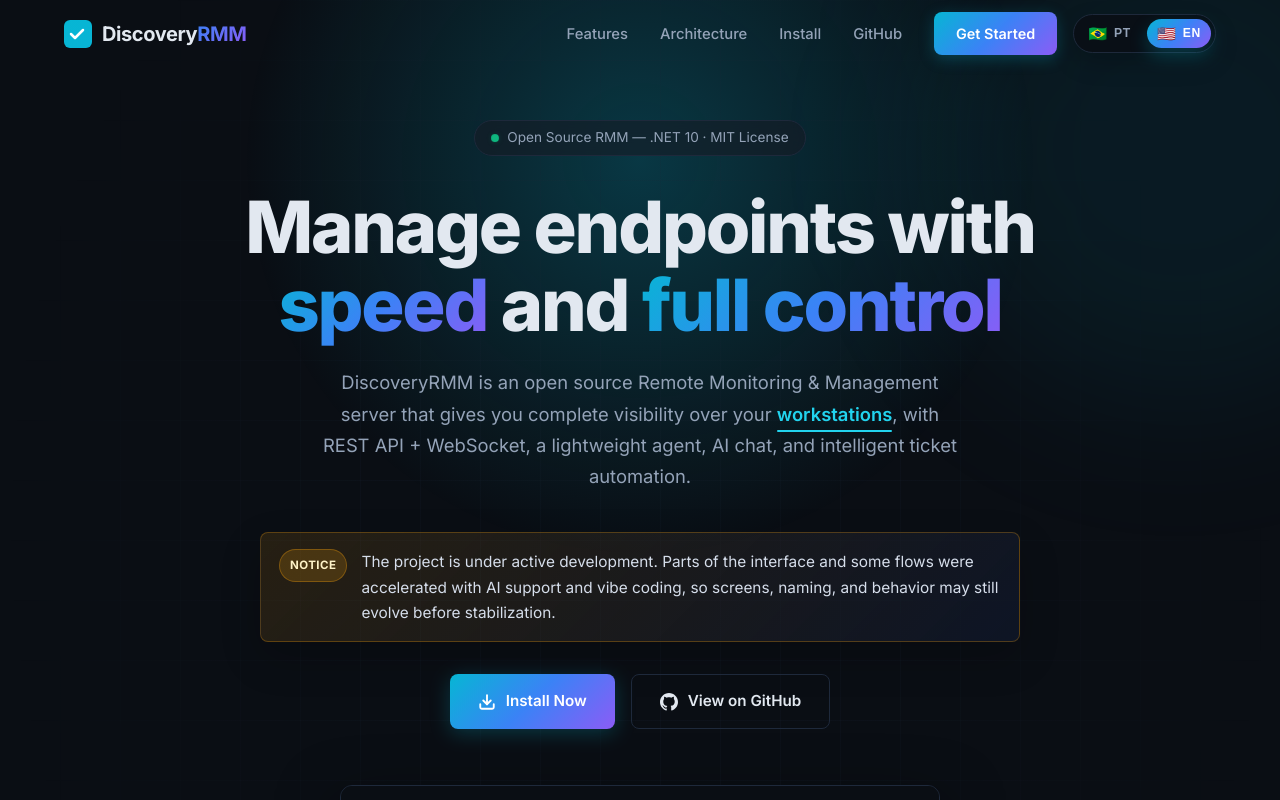
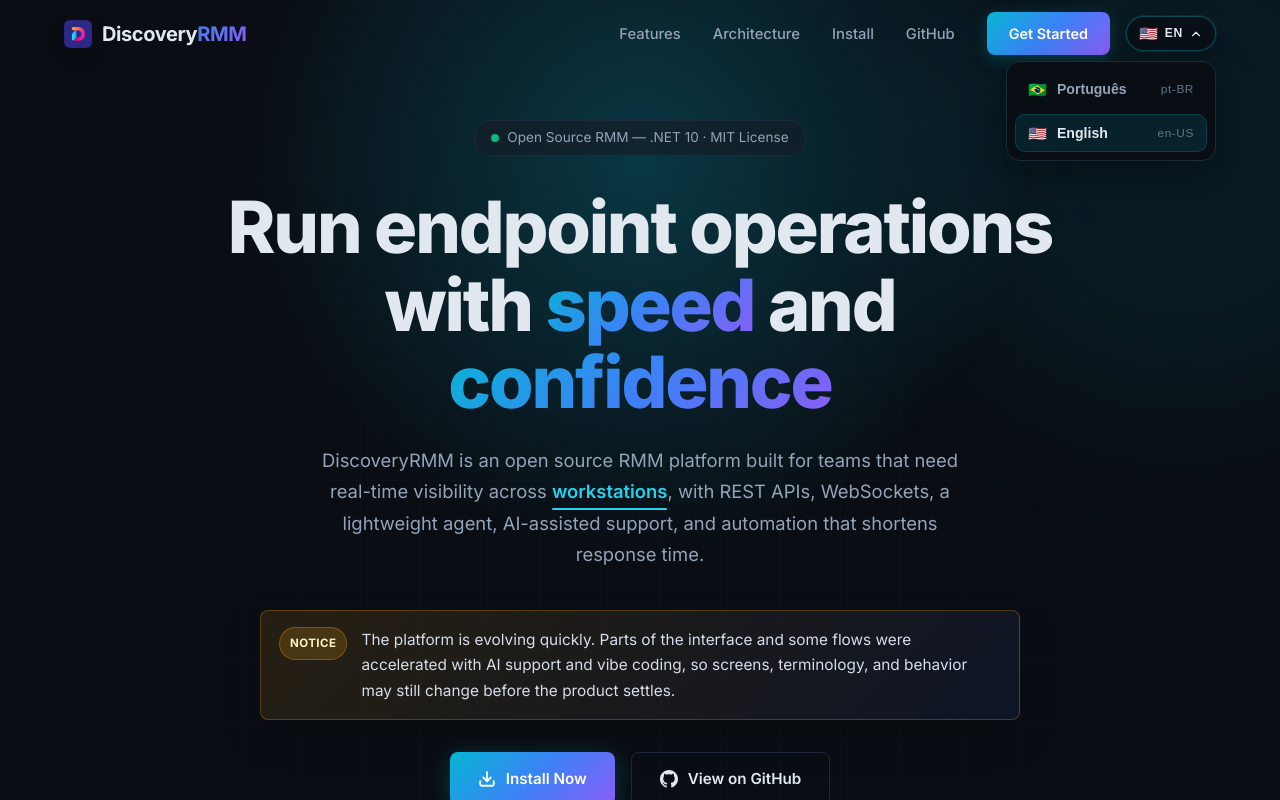
Before and after one commit to pedrostefanogv/DiscoveryRMM, a React (Vite) app: page / in a window 1280 px wide. Both pictures are taken after a click on the button "Select language". Shown: the top 800 px of the page. Built offline with nearby package versions, Linux system fonts and the light colour scheme.

Commit message:
Add favicon-32x32.png to the public directory

```diff
--- a/index.html
+++ b/index.html
@@ -3,8 +3,8 @@
 <head>
   <meta charset="UTF-8" />
   <meta name="viewport" content="width=device-width, initial-scale=1.0" />
-  <link rel="icon" type="image/png" href="/appicon.png" />
-  <link rel="apple-touch-icon" href="/appicon.png" />
+  <link rel="icon" type="image/png" sizes="32x32" href="/favicon-32x32.png" />
+  <link rel="apple-touch-icon" sizes="180x180" href="/apple-touch-icon.png" />
   <title>DiscoveryRMM</title>
   <style>
     body {
--- a/src/components/Navbar/Navbar.css
+++ b/src/components/Navbar/Navbar.css
@@ -40,6 +40,15 @@
   align-items: center;
 }
 
+.navbar__logo-image {
+  display: block;
+  width: 28px;
+  height: 28px;
+  border-radius: 6px;
+  object-fit: cover;
+  box-shadow: 0 8px 18px rgba(0, 0, 0, 0.22);
+}
+
 .navbar__logo-text {
   font-size: 1.25rem;
   font-weight: 700;
@@ -68,42 +77,37 @@
   list-style: none;
 }
 
-.navbar__language-switcher {
-  display: flex;
-  align-items: center;
-  gap: 6px;
-  padding: 4px;
-  background: rgba(10, 14, 20, 0.78);
-  border: 1px solid var(--border-color);
-  border-radius: 999px;
-  box-shadow: 0 10px 24px rgba(0, 0, 0, 0.2);
+.navbar__language-menu {
+  position: relative;
+  z-index: 1002;
 }
 
-.navbar__language-btn {
+.navbar__language-trigger {
   display: inline-flex;
   align-items: center;
   gap: 6px;
-  border: none;
-  background: transparent;
+  border: 1px solid var(--border-color);
+  background: rgba(10, 14, 20, 0.78);
   color: var(--text-secondary);
   cursor: pointer;
-  padding: 7px 10px;
+  padding: 9px 12px;
   border-radius: 999px;
   transition: all var(--transition);
   font-size: 0.76rem;
   font-weight: 700;
   letter-spacing: 0.06em;
+  box-shadow: 0 10px 24px rgba(0, 0, 0, 0.2);
 }
 
-.navbar__language-btn:hover {
+.navbar__language-trigger:hover {
   color: var(--text-primary);
   background: rgba(255, 255, 255, 0.04);
 }
 
-.navbar__language-btn--active {
-  background: var(--accent-gradient);
-  color: #fff;
-  box-shadow: 0 8px 18px var(--accent-glow);
+.navbar__language-menu--open .navbar__language-trigger {
+  color: var(--text-primary);
+  border-color: rgba(6, 182, 212, 0.35);
+  box-shadow: 0 10px 24px rgba(0, 0, 0, 0.24), 0 0 0 1px rgba(6, 182, 212, 0.15);
 }
 
 .navbar__language-flag {
@@ -113,6 +117,80 @@
 
 .navbar__language-code {
   line-height: 1;
+}
+
+.navbar__language-caret {
+  color: var(--text-muted);
+  transition: transform var(--transition), color var(--transition);
+}
+
+.navbar__language-menu--open .navbar__language-caret {
+  transform: rotate(180deg);
+  color: var(--text-primary);
+}
+
+.navbar__language-dropdown {
+  position: absolute;
+  top: calc(100% + 10px);
+  right: 0;
+  min-width: 210px;
+  padding: 8px;
+  display: grid;
+  gap: 6px;
+  background: rgba(10, 14, 20, 0.96);
+  border: 1px solid var(--border-color);
+  border-radius: 14px;
+  box-shadow: 0 16px 40px rgba(0, 0, 0, 0.35);
+  opacity: 0;
+  visibility: hidden;
+  pointer-events: none;
+  transform: translateY(-6px);
+  transition: opacity var(--transition), transform var(--transition), visibility var(--transition);
+}
+
+.navbar__language-menu--open .navbar__language-dropdown {
+  opacity: 1;
+  visibility: visible;
+  pointer-events: auto;
+  transform: translateY(0);
+}
+
+.navbar__language-option {
+  display: grid;
+  grid-template-columns: auto 1fr auto;
+  align-items: center;
+  gap: 10px;
+  width: 100%;
+  border: 1px solid transparent;
+  background: transparent;
+  color: var(--text-secondary);
+  border-radius: 10px;
+  padding: 10px 12px;
+  cursor: pointer;
+  transition: all var(--transition);
+  text-align: left;
+}
+
+.navbar__language-option:hover {
+  background: rgba(255, 255, 255, 0.04);
+  color: var(--text-primary);
+}
+
+.navbar__language-option--active {
+  background: rgba(6, 182, 212, 0.12);
+  border-color: rgba(6, 182, 212, 0.2);
+  color: var(--text-primary);
+}
+
+.navbar__language-option-label {
+  font-size: 0.88rem;
+  font-weight: 600;
+}
+
+.navbar__language-option-code {
+  font-size: 0.74rem;
+  letter-spacing: 0.05em;
+  color: var(--text-muted);
 }
 
 .navbar__link {
@@ -216,12 +294,13 @@
     box-shadow: -10px 0 40px rgba(0, 0, 0, 0.5);
   }
 
-  .navbar__language-switcher {
-    padding: 3px;
+  .navbar__language-trigger {
+    padding: 9px 10px;
   }
 
-  .navbar__language-btn {
-    padding: 7px 8px;
+  .navbar__language-dropdown {
+    right: 0;
+    min-width: 190px;
   }
 
   .navbar__links--open {
--- a/src/components/Navbar/Navbar.tsx
+++ b/src/components/Navbar/Navbar.tsx
@@ -1,12 +1,15 @@
 
-import React, { useState, useEffect } from 'react';
+import React, { useEffect, useRef, useState } from 'react';
 import './Navbar.css';
 import { useI18n } from '../../i18n';
 
 function Navbar() {
   const [scrolled, setScrolled] = useState(false);
   const [mobileOpen, setMobileOpen] = useState(false);
+  const [languageMenuOpen, setLanguageMenuOpen] = useState(false);
   const { language, setLanguage, text, languageOptions } = useI18n();
+  const languageMenuRef = useRef<HTMLDivElement | null>(null);
+  const activeLanguageOption = languageOptions.find((option) => option.code === language) ?? languageOptions[0];
 
   useEffect(() => {
     const handleScroll = () => setScrolled(window.scrollY > 20);
@@ -14,21 +17,38 @@
     return () => window.removeEventListener('scroll', handleScroll);
   }, []);
 
+  useEffect(() => {
+    if (!languageMenuOpen) {
+      return undefined;
+    }
+
+    const handlePointerDown = (event: MouseEvent) => {
+      if (languageMenuRef.current && !languageMenuRef.current.contains(event.target as Node)) {
+        setLanguageMenuOpen(false);
+      }
+    };
+
+    const handleKeyDown = (event: KeyboardEvent) => {
+      if (event.key === 'Escape') {
+        setLanguageMenuOpen(false);
+      }
+    };
+
+    document.addEventListener('mousedown', handlePointerDown);
+    document.addEventListener('keydown', handleKeyDown);
+
+    return () => {
+      document.removeEventListener('mousedown', handlePointerDown);
+      document.removeEventListener('keydown', handleKeyDown);
+    };
+  }, [languageMenuOpen]);
+
   return (
     <nav className={`navbar${scrolled ? ' navbar--scrolled' : ''}`}>
       <div className="navbar__inner">
         <a href="#" className="navbar__logo">
           <span className="navbar__logo-icon">
-            <svg width="28" height="28" viewBox="0 0 28 28" fill="none">
-              <rect width="28" height="28" rx="6" fill="url(#logoGrad)" />
-              <path d="M7 14l4 4 8-8" stroke="#fff" strokeWidth="2.5" strokeLinecap="round" strokeLinejoin="round"/>
-              <defs>
-                <linearGradient id="logoGrad" x1="0" y1="0" x2="28" y2="28">
-                  <stop stopColor="#06b6d4"/>
-                  <stop offset="1" stopColor="#3b82f6"/>
-                </linearGradient>
-              </defs>
-            </svg>
+            <img src="/favicon-32x32.png" alt="DiscoveryRMM" className="navbar__logo-image" />
           </span>
           <span className="navbar__logo-text">
             Discovery<span className="navbar__logo-accent">RMM</span>
@@ -43,39 +63,74 @@
                   href={link.href}
                   className="navbar__link"
                   {...('external' in link && link.external ? { target: '_blank', rel: 'noopener noreferrer' } : {})}
-                  onClick={() => setMobileOpen(false)}
+                  onClick={() => {
+                    setMobileOpen(false);
+                    setLanguageMenuOpen(false);
+                  }}
                 >
                   {link.label}
                 </a>
               </li>
             ))}
             <li>
-              <a href="#cta" className="navbar__cta-btn" onClick={() => setMobileOpen(false)}>
+              <a
+                href="#cta"
+                className="navbar__cta-btn"
+                onClick={() => {
+                  setMobileOpen(false);
+                  setLanguageMenuOpen(false);
+                }}
+              >
                 {text.navbar.cta}
               </a>
             </li>
           </ul>
 
-          <div className="navbar__language-switcher" role="group" aria-label={text.navbar.languageSwitcherLabel}>
+          <div className={`navbar__language-menu${languageMenuOpen ? ' navbar__language-menu--open' : ''}`} ref={languageMenuRef}>
+            <button
+              type="button"
+              className="navbar__language-trigger"
+              onClick={() => setLanguageMenuOpen((current) => !current)}
+              aria-haspopup="menu"
+              aria-expanded={languageMenuOpen}
+              aria-label={text.navbar.languageSwitcherLabel}
+              title={activeLanguageOption.label}
+            >
+              <span className="navbar__language-flag" aria-hidden="true">{activeLanguageOption.flag}</span>
+              <span className="navbar__language-code">{activeLanguageOption.code.slice(0, 2).toUpperCase()}</span>
+              <svg className="navbar__language-caret" width="14" height="14" viewBox="0 0 24 24" fill="none" stroke="currentColor" strokeWidth="2" strokeLinecap="round" strokeLinejoin="round" aria-hidden="true">
+                <polyline points="6 9 12 15 18 9" />
+              </svg>
+            </button>
+
+            <div className="navbar__language-dropdown" role="menu" aria-label={text.navbar.languageSwitcherLabel}>
               {languageOptions.map((option) => (
                 <button
                   key={option.code}
                   type="button"
-                className={`navbar__language-btn${language === option.code ? ' navbar__language-btn--active' : ''}`}
-                onClick={() => setLanguage(option.code)}
-                aria-pressed={language === option.code}
+                  className={`navbar__language-option${language === option.code ? ' navbar__language-option--active' : ''}`}
+                  onClick={() => {
+                    setLanguage(option.code);
+                    setLanguageMenuOpen(false);
+                  }}
+                  role="menuitemradio"
+                  aria-checked={language === option.code}
                   aria-label={`${text.navbar.languageOptionLabel} ${option.label}`}
-                title={option.label}
                 >
                   <span className="navbar__language-flag" aria-hidden="true">{option.flag}</span>
-                <span className="navbar__language-code">{option.code.slice(0, 2).toUpperCase()}</span>
+                  <span className="navbar__language-option-label">{option.label}</span>
+                  <span className="navbar__language-option-code">{option.code}</span>
                 </button>
               ))}
+            </div>
           </div>
 
           <button
             className={`navbar__hamburger${mobileOpen ? ' navbar__hamburger--open' : ''}`}
-            onClick={() => setMobileOpen(!mobileOpen)}
+            onClick={() => {
+              setMobileOpen(!mobileOpen);
+              setLanguageMenuOpen(false);
+            }}
             aria-label={mobileOpen ? text.navbar.closeMenuLabel : text.navbar.openMenuLabel}
           >
             <span />
--- a/src/i18n.tsx
+++ b/src/i18n.tsx
@@ -272,15 +272,15 @@
     hero: {
       rotatingItems: ['Windows', 'Linux', 'servers', 'workstations'],
       badge: 'Open Source RMM — .NET 10 · MIT License',
-      titlePrefix: 'Manage endpoints with',
+      titlePrefix: 'Run endpoint operations with',
       titleAccentPrimary: 'speed',
       titleMiddle: 'and',
-      titleAccentSecondary: 'full control',
-      subtitlePrefix: 'DiscoveryRMM is an open source Remote Monitoring & Management server that gives you complete visibility over your',
-      subtitleSuffix: ', with REST API + WebSocket, a lightweight agent, AI chat, and intelligent ticket automation.',
+      titleAccentSecondary: 'confidence',
+      subtitlePrefix: 'DiscoveryRMM is an open source RMM platform built for teams that need real-time visibility across',
+      subtitleSuffix: ', with REST APIs, WebSockets, a lightweight agent, AI-assisted support, and automation that shortens response time.',
       noticeAriaLabel: 'Project status notice',
       noticeBadge: 'Notice',
-      noticeText: 'The project is under active development. Parts of the interface and some flows were accelerated with AI support and vibe coding, so screens, naming, and behavior may still evolve before stabilization.',
+      noticeText: 'The platform is evolving quickly. Parts of the interface and some flows were accelerated with AI support and vibe coding, so screens, terminology, and behavior may still change before the product settles.',
       primaryCta: 'Install Now',
       secondaryCta: 'View on GitHub',
       terminalTitle: 'DiscoveryRMM — Linux Bootstrap',
@@ -303,47 +303,47 @@
       label: 'Features',
       titlePrefix: 'A',
       titleAccent: 'complete',
-      titleSuffix: 'platform for your operation',
-      description: 'From inventory to smart automation, DiscoveryRMM delivers 12+ integrated modules for IT teams that expect full control.',
+      titleSuffix: 'platform for modern IT operations',
+      description: 'From inventory and remote actions to AI-assisted support, DiscoveryRMM bundles 12+ integrated capabilities for MSPs and internal IT teams.',
       items: [
         {
           title: 'Robust Authentication',
-          description: 'JWT + API Keys + MFA with TOTP and FIDO2 support. Argon2 password hashing. Rate limiting on critical endpoints.',
+          description: 'JWT, API keys, and MFA with TOTP/FIDO2 support protect privileged access. Argon2 hashing and rate limits harden sensitive endpoints.',
           badge: '🧪 Pre-stable',
         },
         {
           title: 'Full Inventory',
-          description: 'Automatic hardware, software, and network collection on every endpoint. Detailed reports with asset audit trails.',
+          description: 'Continuously collect hardware, software, and network data from every endpoint. Turn raw telemetry into auditable asset visibility.',
           badge: '🧪 Pre-stable',
         },
         {
           title: 'AI-Powered Support',
-          description: 'AI acts as the first support layer, triages incoming requests, suggests responses, and forwards tickets with more context to the team.',
+          description: 'Use AI as a front-line assistant to classify requests, draft replies, and route tickets with better context for technicians.',
           badge: '🧪 Pre-stable',
         },
         {
           title: 'Auto Tickets',
-          description: 'Automatic ticket generation engine based on events and thresholds. Trigger scripts and notifications without manual intervention.',
+          description: 'Generate tickets automatically from events and thresholds. Trigger scripts and notifications before issues become outages.',
           badge: '🧪 Pre-stable',
         },
         {
           title: 'Remote Access',
-          description: 'Integrated MeshCentral for remote endpoint control. Remote debugging, interactive terminal, and file transfer.',
+          description: 'Launch remote sessions through MeshCentral with interactive terminal access, debugging, and file transfer in one workflow.',
           badge: '🧪 Pre-stable',
         },
         {
           title: 'P2P Distribution',
-          description: 'Agents distribute files and artifacts among themselves to accelerate installs, reduce centralized server load, and save bandwidth during deployments and updates.',
+          description: 'Reduce server bottlenecks by letting agents relay packages and artifacts across the fleet during deployments and updates.',
           badge: '🧪 Pre-stable',
         },
         {
           title: 'OpenTelemetry',
-          description: 'Distributed tracing and metrics with OpenTelemetry. Visualize latency, throughput, and the health of each system component.',
+          description: 'Track latency, throughput, and health signals across the stack with distributed traces and metrics.',
           badge: '🧪 Pre-stable',
         },
         {
           title: 'App Store + Updates',
-          description: 'App catalog with automated deployment. Self-update for server and agents with beta, LTS, and release channels.',
+          description: 'Publish curated apps, automate rollouts, and manage server and agent updates across release, beta, and LTS channels.',
           badge: '🧪 Pre-stable',
         },
       ],
@@ -352,21 +352,21 @@
       label: 'Architecture',
       titlePrefix: 'Three layers,',
       titleAccent: 'total ownership',
-      description: 'DiscoveryRMM follows a clean architecture with clear separation of concerns, ensuring horizontal scalability and security at every layer.',
+      description: 'DiscoveryRMM uses a clean, layered architecture that keeps agents, control plane, and infrastructure responsibilities clearly separated for safer scaling.',
       components: [
         {
           name: 'Discovery Agent',
-          description: 'A lightweight agent installed on Windows endpoints. It collects hardware/software inventory, runs remote PowerShell/CMD scripts, and keeps a continuous heartbeat with the server through NATS (SignalR fallback). Built-in auto-update included.',
+          description: 'A lightweight agent for Windows endpoints. It collects hardware and software inventory, runs remote PowerShell/CMD scripts, and maintains a continuous heartbeat with the server through NATS with SignalR fallback. Built-in auto-update is included.',
           tech: ['Go', 'NATS', 'SignalR', 'PowerShell'],
         },
         {
           name: 'DiscoveryRMM Server',
-          description: 'Backend built with .NET 10 / ASP.NET Core. It exposes a REST API documented through Scalar, a SignalR Hub for real-time communication, NATS integration for messaging, AI chat (OpenAI/Ollama + pgvector), and an auto-ticket engine.',
+          description: 'A .NET 10 / ASP.NET Core backend that exposes a REST API through Scalar, a SignalR hub for real-time communication, NATS integration for messaging, AI chat with OpenAI or Ollama plus pgvector, and an automated ticket engine.',
           tech: ['.NET 10', 'ASP.NET Core', 'SignalR', 'Scalar'],
         },
         {
           name: 'Infrastructure',
-          description: 'PostgreSQL 15+ with pgvector for AI embeddings. NATS 2.x with JetStream for asynchronous messaging. Redis for cache. Local storage, MinIO, or S3-compatible backends. OpenTelemetry for full observability.',
+          description: 'PostgreSQL 15+ with pgvector powers AI embeddings. NATS 2.x with JetStream handles asynchronous messaging. Redis accelerates cache access, while local storage, MinIO, or S3-compatible backends cover assets and OpenTelemetry completes observability.',
           tech: ['PostgreSQL', 'Redis', 'NATS', 'MinIO/S3'],
         },
       ],
@@ -402,9 +402,9 @@
       titlePrefix: 'From clone to first',
       titleAccent: 'deploy',
       titleSuffix: 'in minutes',
-      description: 'Follow the steps below to get the DiscoveryRMM server running locally. For Linux production environments, use the quick-install bootstrap script.',
+      description: 'Follow the steps below to run DiscoveryRMM locally. For Linux production rollouts, use the bootstrap script to provision the stack faster.',
       bootstrapTitle: 'Linux One-Liner',
-      bootstrapDescription: 'Complete production installation with a single command. The script clones the repository and runs the whole process automatically.',
+      bootstrapDescription: 'Provision a production-ready Linux installation with a single command. The bootstrap script clones the repository and orchestrates the full setup for you.',
       terminalLabel: 'Linux · Bash',
       command: LINUX_BOOTSTRAP_COMMAND,
       copyLabel: 'Copy command',
@@ -430,27 +430,27 @@
       label: 'Workflow',
       titlePrefix: 'Simple, fast, and',
       titleAccent: 'powerful',
-      description: 'In just four steps, your infrastructure becomes fully monitored and under control, with AI built in.',
+      description: 'Four steps take you from deployment to observability, remote action, and automated support workflows.',
       steps: [
         {
           step: '01',
           title: 'Agent Deployment',
-          description: 'Install the .exe agent on Windows endpoints in seconds. Compatible with Windows 10/11 and Windows Server. Mutual authentication with the server through JWT + API Key.',
+          description: 'Install the .exe agent on Windows endpoints in seconds. It supports Windows 10, Windows 11, and Windows Server, with mutual authentication through JWT and API keys.',
         },
         {
           step: '02',
           title: 'Secure NATS Connection',
-          description: 'The agent connects to the server through NATS 2.x with JetStream. Automatic fallback to SignalR WebSocket. Authentication with auth callout and dedicated credentials.',
+          description: 'The agent connects through NATS 2.x with JetStream and automatically falls back to SignalR WebSocket when needed. Auth callout and dedicated credentials keep transport access controlled.',
         },
         {
           step: '03',
           title: 'Collection & Monitoring',
-          description: 'Complete hardware inventory (CPU, RAM, disk, network), installed software, and system metrics are collected and streamed in real time to power dashboards.',
+          description: 'Hardware inventory, installed software, and live system metrics are collected continuously to feed dashboards and operational visibility.',
         },
         {
           step: '04',
           title: 'Action & Automation',
-          description: 'Run remote PowerShell/CMD scripts. The auto-ticket engine opens tickets automatically. AI analyzes history and suggests next steps based on prior tickets.',
+          description: 'Run remote PowerShell and CMD scripts, open tickets automatically from events, and let AI suggest next actions based on historical context.',
         },
       ],
     },
@@ -463,14 +463,14 @@
       ],
     },
     cta: {
-      title: 'Ready to transform your IT operations?',
-      description: 'DiscoveryRMM is open source, under active evolution, and ships with stable, beta, LTS, and dev channels. Explore the repository, contribute, or deploy your own instance today.',
+      title: 'Ready to modernize endpoint operations?',
+      description: 'DiscoveryRMM gives you an open source foundation for monitoring, automation, and AI-assisted support. Explore the repository, contribute, or deploy your own environment today.',
       primaryButton: 'View on GitHub',
       secondaryButton: 'Installation Guide',
       links: ['Server (API)', 'Discovery Agent', 'Documentation'],
     },
     footer: {
-      tagline: 'Open source Remote Monitoring & Management server. .NET 10 · PostgreSQL · NATS · Redis · Built-in AI.',
+      tagline: 'Open source RMM for monitoring, automation, and AI-assisted support in modern IT environments.',
       projectTitle: 'Project',
       projectLinks: ['Server (API)', 'Windows Agent', 'Configuration'],
       resourcesTitle: 'Resources',
@@ -503,13 +503,43 @@
   return value === 'pt-BR' || value === 'en-US';
 }
 
+function detectBrowserLanguage(): Language {
+  if (typeof navigator === 'undefined') {
+    return DEFAULT_LANGUAGE;
+  }
+
+  const requestedLanguages = navigator.languages?.length ? navigator.languages : [navigator.language];
+
+  for (const requestedLanguage of requestedLanguages) {
+    const normalizedLanguage = requestedLanguage.toLowerCase();
+
+    if (normalizedLanguage.startsWith('pt')) {
+      return 'pt-BR';
+    }
+
+    if (normalizedLanguage.startsWith('en')) {
+      return 'en-US';
+    }
+  }
+
+  return DEFAULT_LANGUAGE;
+}
+
+function getStoredLanguage(): Language | null {
+  try {
+    const savedLanguage = window.localStorage.getItem(STORAGE_KEY);
+    return isSupportedLanguage(savedLanguage) ? savedLanguage : null;
+  } catch {
+    return null;
+  }
+}
+
 function getInitialLanguage(): Language {
   if (typeof window === 'undefined') {
     return DEFAULT_LANGUAGE;
   }
 
-  const savedLanguage = window.localStorage.getItem(STORAGE_KEY);
-  return isSupportedLanguage(savedLanguage) ? savedLanguage : DEFAULT_LANGUAGE;
+  return getStoredLanguage() ?? detectBrowserLanguage();
 }
 
 export function I18nProvider({ children }: { children: ReactNode }) {
@@ -518,7 +548,12 @@
   useEffect(() => {
     document.documentElement.lang = language;
     document.title = translations[language].meta.title;
-    window.localStorage.setItem(STORAGE_KEY, language);
+
+    try {
+      window.localStorage.setItem(STORAGE_KEY, language);
+    } catch {
+      // Ignore persistence failures and keep the in-memory language.
+    }
   }, [language]);
 
   return (
```
Also changed, not shown: src/components/Quickstart/Quickstart.css (+8 -9 lines), src/components/Quickstart/Quickstart.tsx (+17 -5 lines), public/apple-touch-icon.png (added), public/favicon-32x32.png (added). Lines whose indentation alone changed are shown as unchanged.
